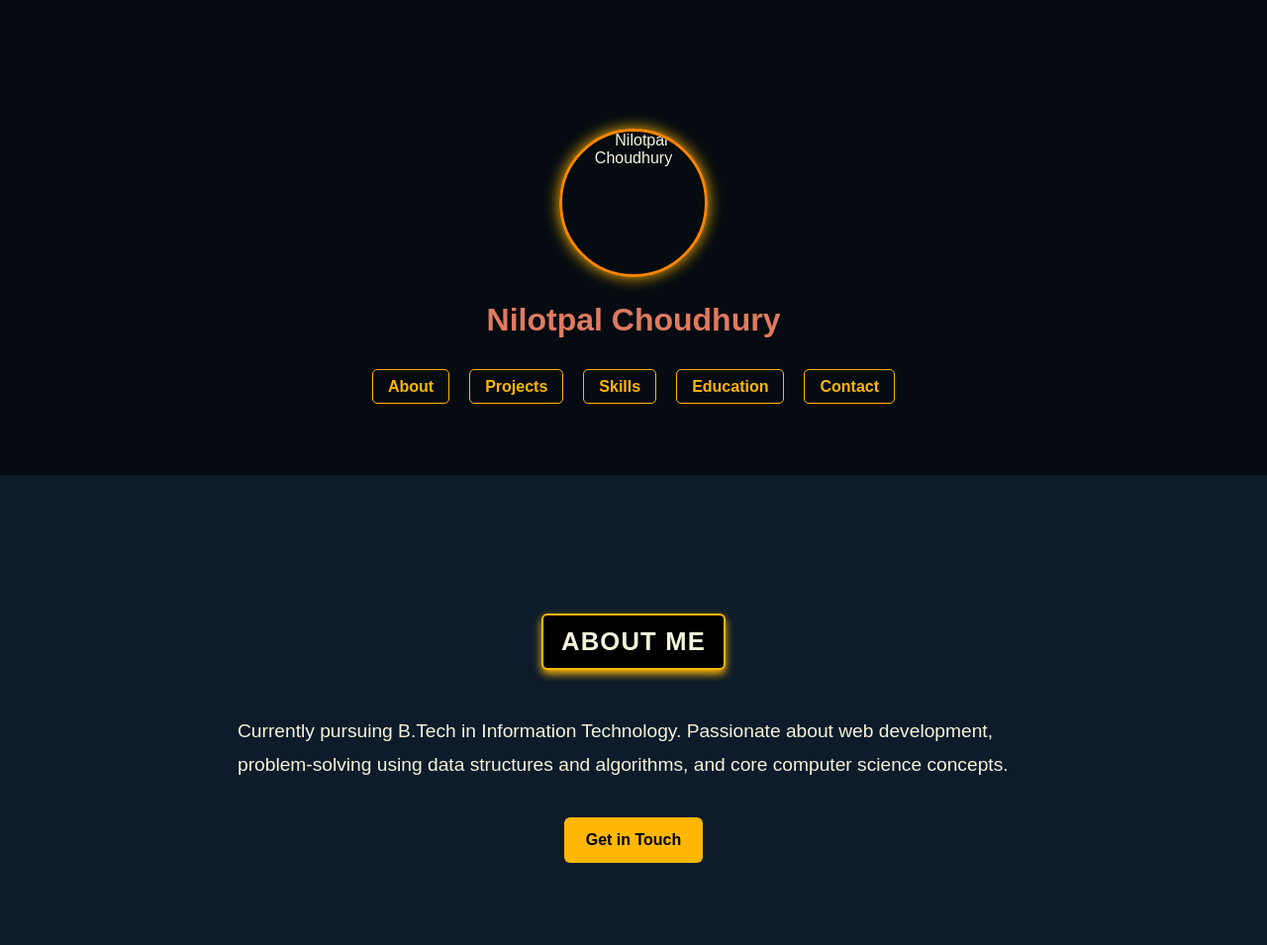
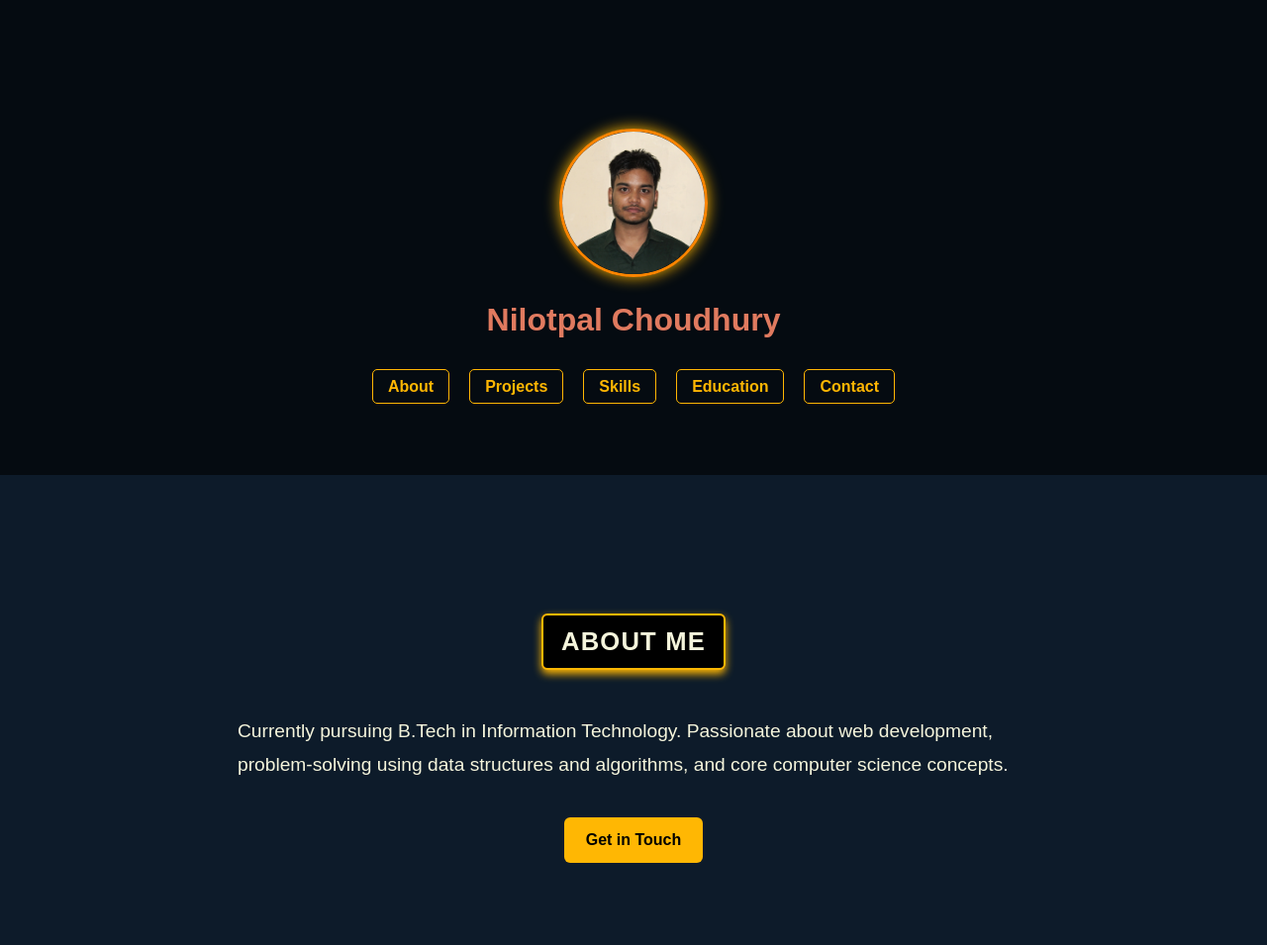
Before and after one commit to NilotpalChoudhury/My-Portfolio, a plain HTML site: page index.html in a window 1280 px wide. Shown: the top 955 px of the page at 99% size. Drawn offline with Linux system fonts and the light colour scheme.

Commit message:
Update index.html

```diff
--- a/index.html
+++ b/index.html
@@ -11,7 +11,7 @@
 
     <header>
         <div class="header-content">
-            <img src="./Publicpassport.webp" alt="Nilotpal Choudhury" class="profile-img fade-in">
+            <img src="./Public/passport.webp" alt="Nilotpal Choudhury" class="profile-img fade-in">
             <h1 class="fade-in">Nilotpal Choudhury</h1>
         </div>
         <nav>
```
